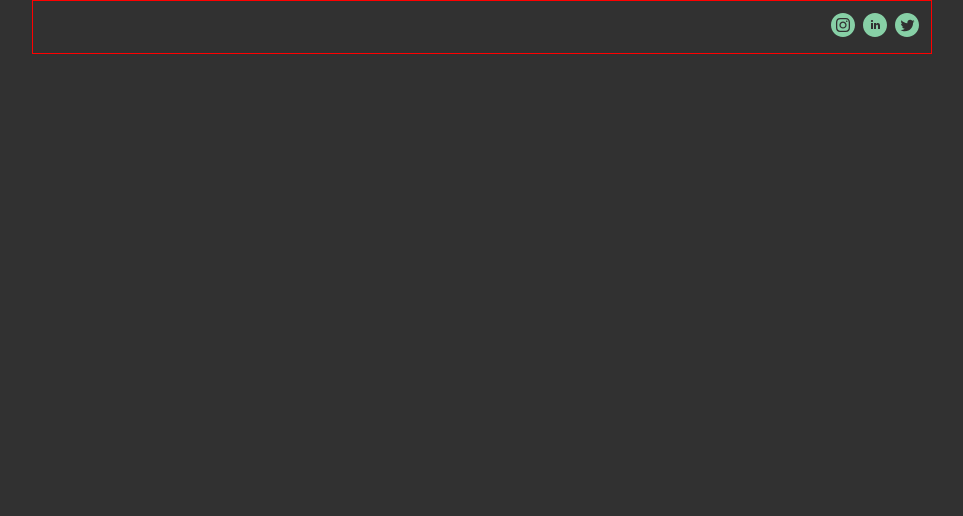
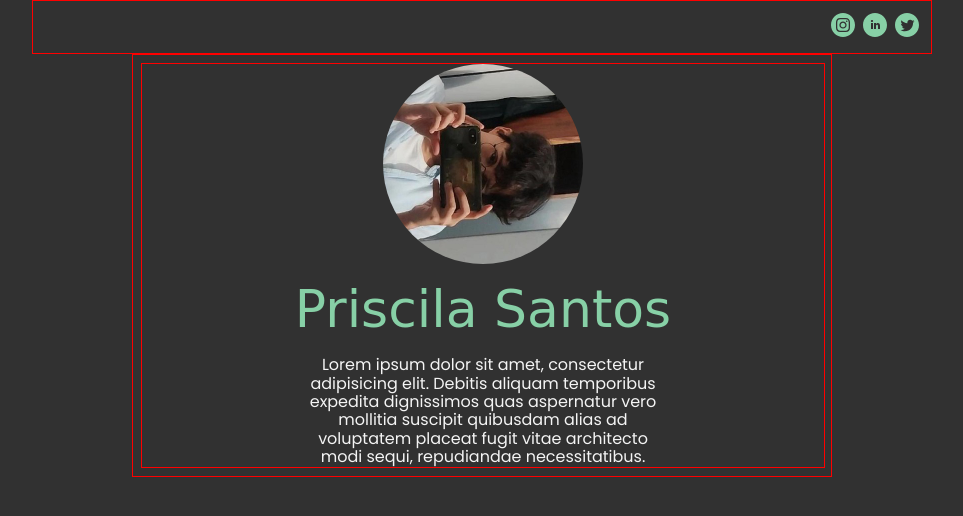
Before and after one commit to prsclasnts/notas-de-aula, a plain HTML site: page projeto-final_html-e-csss/index.html in a window 1280 px wide. Shown: the whole page, without its empty margins (158-1121 px from the left). Drawn offline with nearby package versions, Linux system fonts and the light colour scheme; a web font is replaced by a local one.

Commit message:
Estilizando o main

```diff
--- a/projeto-final_html-e-csss/assets/css/estilo.css
+++ b/projeto-final_html-e-csss/assets/css/estilo.css
@@ -31,3 +31,45 @@ body {
 .icone {
     width: 24px;
 }
+
+.main {
+    border: 1px solid red;
+    width: 100%;
+    max-width: 700px;
+    padding: 8px;
+    box-sizing: border-box;
+    margin: 0 auto;
+}
+
+.perfil {
+    border: 1px solid red;
+    width: 100%;
+    display: flex;
+    flex-direction: column;
+    align-items: center;
+}
+
+.perfil__foto {
+    width: 100%;
+    max-width: 200px;
+    border-radius: 50%;
+}
+
+.perfil__nome {
+    font-family: 'Damion', cursive;
+    font-size: 52px;
+    font-weight: 400;
+    color: #87d0a6;
+    margin: 16px 0;
+}
+
+.perfil__descricao {
+    font-family: 'Poppins', sans-serif;
+    font-size: 16px;
+    font-weight: 400;
+    color: #f4f4f4;
+    margin: 0;
+    width: 100%;
+    width: 350px;
+    text-align: center;
+}
--- a/projeto-final_html-e-csss/index.html
+++ b/projeto-final_html-e-csss/index.html
@@ -29,5 +29,13 @@
         </a>
     </header>
 
+    <main class="main">
+        <div class="perfil">
+            <img class="perfil__foto" src="assets/images/priscila-santos-perfil.jpg">
+            <h1 class="perfil__nome">Priscila Santos</h1>
+            <p class="perfil__descricao">Lorem ipsum dolor sit amet, consectetur adipisicing elit. Debitis aliquam temporibus expedita dignissimos quas aspernatur vero mollitia suscipit quibusdam alias ad voluptatem placeat fugit vitae architecto modi sequi, repudiandae necessitatibus.</p>
+        </div>
+    </main>
+
 </body>
 </html>
```
